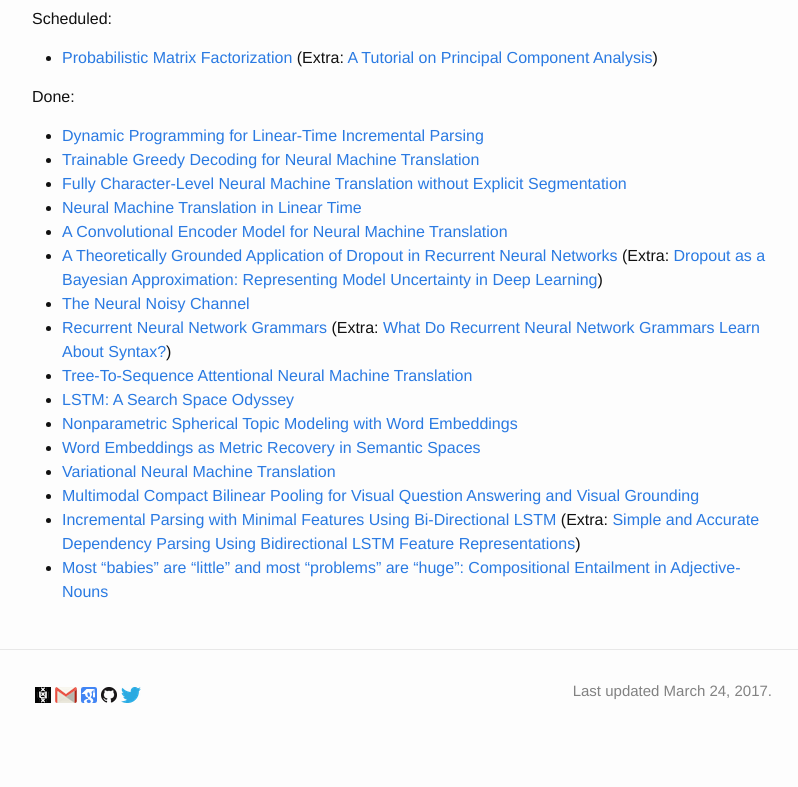
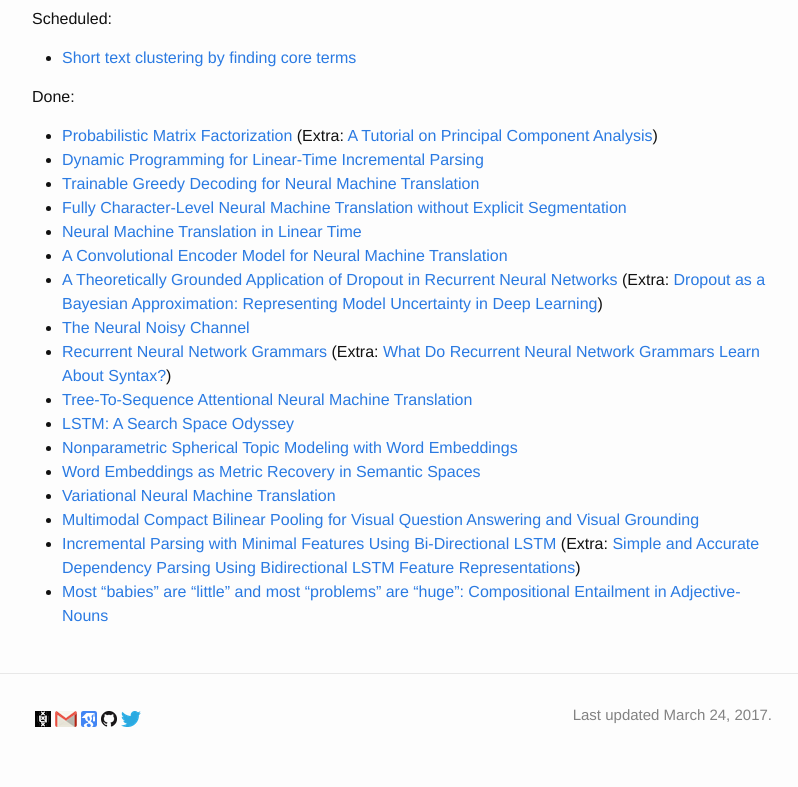
Before and after one commit to wilkeraziz/oldsite, a Jekyll site: the page built from pages/slpl.markdown, in a window 1280 px wide. Shown: the part 381-1168 px from the top of the page, without its empty margins (238-1036 px from the left). Built offline with Jekyll 4.4.1, drawn with Linux system fonts in a browser that asks for light colours; before the commit the page ends 1144 px from its top, so only the background shows below that.

Commit message:
update to reading groups

```diff
--- a/pages/inference.markdown
+++ b/pages/inference.markdown
@@ -10,10 +10,11 @@ This group is interested in techniques for approximate inference in complex prob
 
 Scheduled:
 
-* [Deep and Hierarchical Implicit Models](https://arxiv.org/pdf/1702.08896.pdf)
 
 Done:
 
+* [Operator Variational Inference](https://arxiv.org/pdf/1610.09033.pdf)
+* [Deep and Hierarchical Implicit Models](https://arxiv.org/pdf/1702.08896.pdf)
 * [Auxiliary Deep Generative Models]( https://arxiv.org/pdf/1602.05473.pdf)
 * [Hierarchical Variational Models](https://arxiv.org/pdf/1511.02386.pdf)
 * [Black Box Variational Inference](https://arxiv.org/pdf/1401.0118.pdf)
@@ -34,6 +35,5 @@ Pool:
 * [Neural Variational Inference and Learning in Belief Networks](https://arxiv.org/pdf/1402.0030.pdf)
 * [Variational Inference with Normalizing Flows](http://jmlr.org/proceedings/papers/v37/rezende15.pdf)
 * [Improving Variational Inference with Inverse Autoregressive Flow](https://arxiv.org/pdf/1606.04934.pdf)
-* [Operator Variational Inference](https://arxiv.org/pdf/1610.09033.pdf)
 * [Doubly Stochastic Variational Bayes for non-Conjugate Inference](http://jmlr.org/proceedings/papers/v32/titsias14.pdf)
 * [Stick-Breaking Variational Autoencoders](https://arxiv.org/pdf/1605.06197.pdf)
--- a/pages/slpl.markdown
+++ b/pages/slpl.markdown
@@ -9,10 +9,11 @@ This group is interested in NLP applications with a particular focus on parsing
 
 Scheduled:
 
-* [Probabilistic Matrix Factorization](https://papers.nips.cc/paper/3208-probabilistic-matrix-factorization.pdf) (Extra: [A Tutorial on Principal Component Analysis](https://arxiv.org/pdf/1404.1100.pdf))
+* [Short text clustering by finding core terms](https://link.springer.com/article/10.1007/s10115-010-0299-7)
 
 Done:
 
+* [Probabilistic Matrix Factorization](https://papers.nips.cc/paper/3208-probabilistic-matrix-factorization.pdf) (Extra: [A Tutorial on Principal Component Analysis](https://arxiv.org/pdf/1404.1100.pdf))
 * [Dynamic Programming for Linear-Time Incremental Parsing](http://www.aclweb.org/anthology/P10-1110)
 * [Trainable Greedy Decoding for Neural Machine Translation](https://arxiv.org/pdf/1702.02429.pdf)
 * [Fully Character-Level Neural Machine Translation without Explicit Segmentation](https://arxiv.org/pdf/1610.03017.pdf)
```
